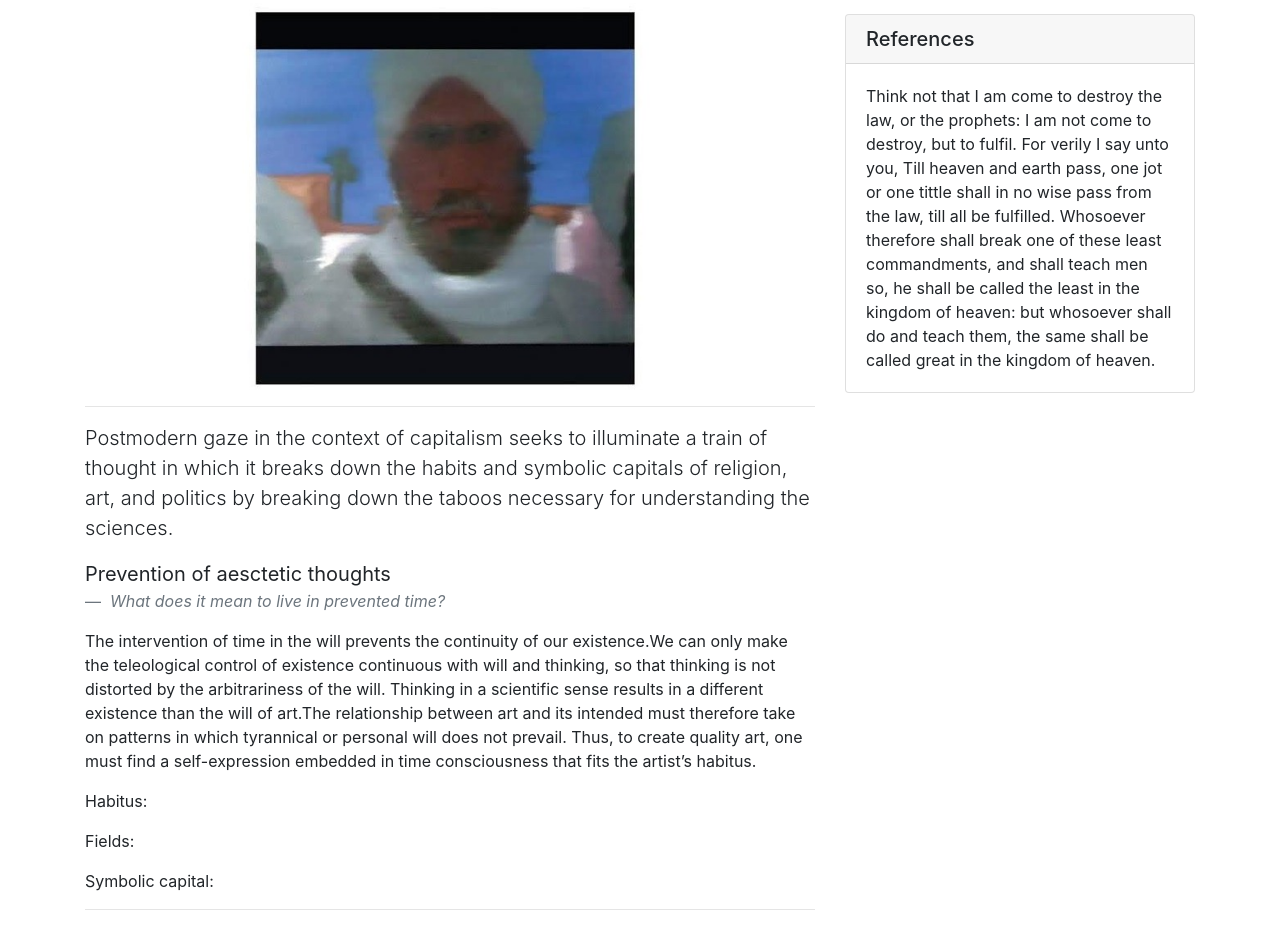
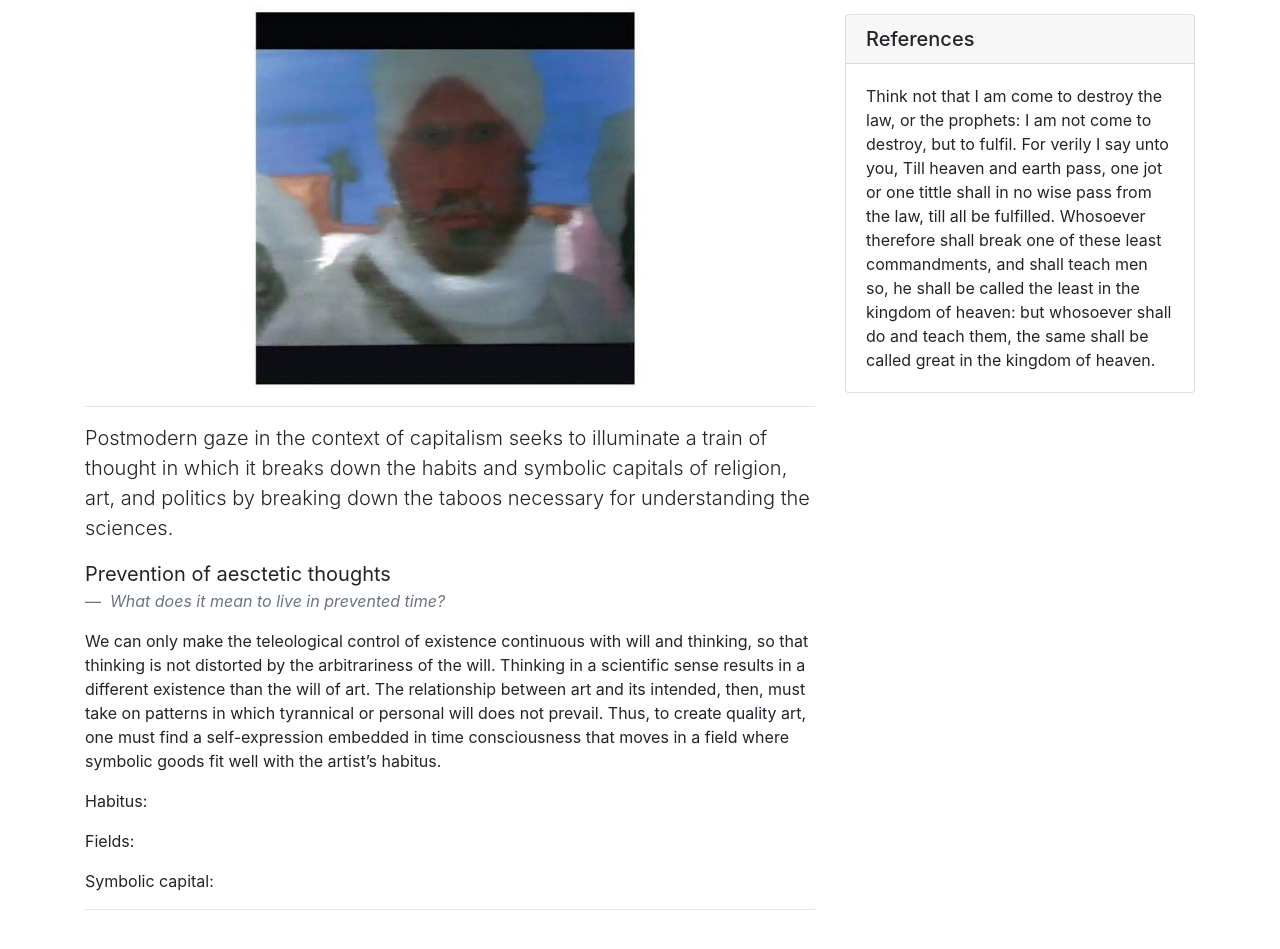
Before and after one commit to bankitomi26/anschlag, a website: page index.html in a window 1280 px wide. Shown: the part 253-1202 px from the top of the page. Drawn offline with Linux system fonts and the light colour scheme.

Commit message:
Update index.html

```diff
--- a/index.html
+++ b/index.html
@@ -74,7 +74,7 @@
             <cite title="Source Title">What does it mean to live in prevented time?</cite>
           </footer>
         </blockquote>
-        <p>The intervention of time in the will prevents the continuity of our existence.We can only make the teleological control of existence continuous with will and thinking, so that thinking is not distorted by the arbitrariness of the will. Thinking in a scientific sense results in a different existence than the will of art.The relationship between art and its intended must therefore take on patterns in which tyrannical or personal will does not prevail. Thus, to create quality art, one must find a self-expression embedded in time consciousness that fits the artist’s habitus.</p>
+        <p>We can only make the teleological control of existence continuous with will and thinking, so that thinking is not distorted by the arbitrariness of the will. Thinking in a scientific sense results in a different existence than the will of art. The relationship between art and its intended, then, must take on patterns in which tyrannical or personal will does not prevail. Thus, to create quality art, one must find a self-expression embedded in time consciousness that moves in a field where symbolic goods fit well with the artist’s habitus.</p>
 
         <p>Habitus:</p>
 
```
